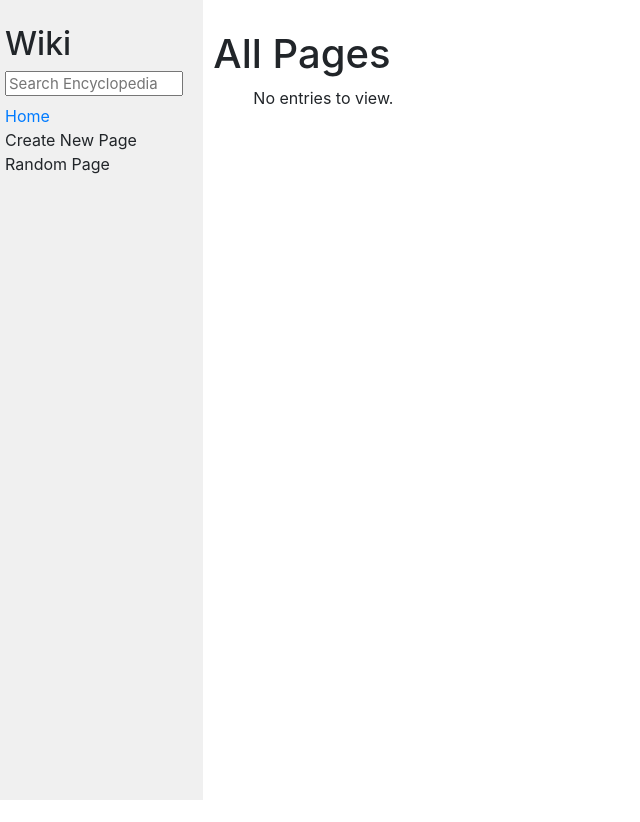
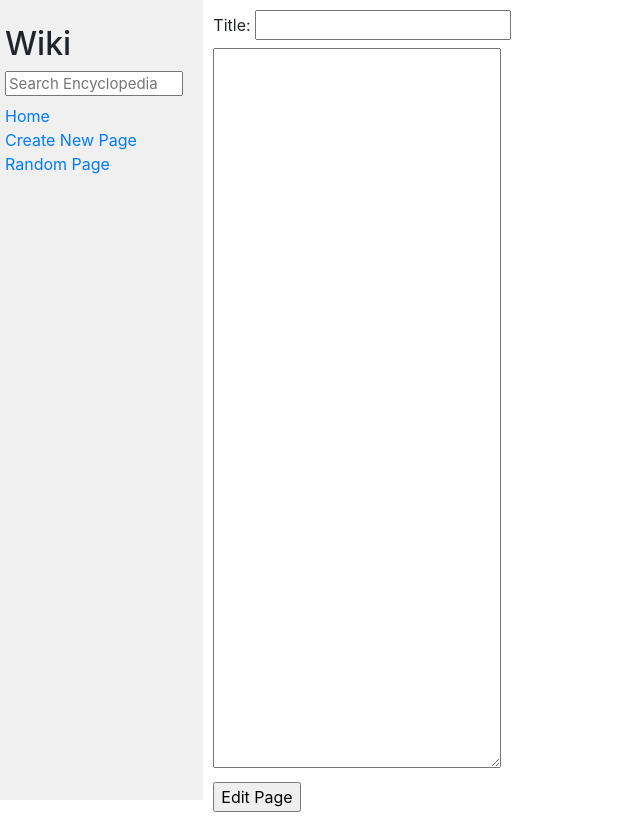
Before and after one commit to patmull/harvard-cs50-beyond, a Django app: page /wiki/new-page in a window 1280 px wide. Shown: the whole page, without its empty margins (0-640 px from the left). Before the commit the page ends 800 px from the top, so only its background shows below. Run offline with Django 4.2, Linux system fonts and the light colour scheme; some libraries are stand-ins or nearby versions.

Commit message:
Small wiki project finsihed. SHowed work with urls, views, Django templates and how to display files containing HTML markup

```diff
--- a/wiki_project/wiki/encyclopedia/templates/encyclopedia/entry-detail.html
+++ b/wiki_project/wiki/encyclopedia/templates/encyclopedia/entry-detail.html
@@ -1,6 +1,7 @@
 {% extends "encyclopedia/layout.html" %}
 
 {% block title %}
+    {{ entry_detail.title }}
 {% endblock %}
 
 {% if error_message %}
@@ -8,6 +9,6 @@
 {% endif %}
 
 {% block body %}
-    <h1>{{ entry_detail.title }}</h1>
-    <p>{{ entry_detail.text }}</p>
+    <p>{{ entry_detail.markdown|safe }}</p>
+    <a href="{% url 'edit_article' entry_detail.title %}">Edit</a>
 {% endblock %}
--- a/wiki_project/wiki/encyclopedia/templates/encyclopedia/layout.html
+++ b/wiki_project/wiki/encyclopedia/templates/encyclopedia/layout.html
@@ -21,10 +21,10 @@
                     <a href="{% url 'index' %}">Home</a>
                 </div>
                 <div>
-                    Create New Page
+                    <a href="{% url 'new_page' %}">Create New Page</a>
                 </div>
                 <div>
-                    Random Page
+                    <a href="{% url 'random_page' %}">Random Page</a>
                 </div>
                 {% block nav %}
                 {% endblock %}
--- /dev/null
+++ b/wiki_project/wiki/encyclopedia/templates/encyclopedia/new-or-edit-page.html
@@ -0,0 +1,29 @@
+{% extends 'encyclopedia/layout.html' %}
+
+{% block body %}
+    {% if error_messages %}
+        {% for error_message in error_messages %}
+            <p style="color:red">{{ error_message }}</p>
+        {% endfor %}
+    {% endif %}
+    <form method="POST" action="{% if article %}{% url 'edit_article' article.title %}{% else %}{% url 'new_page' %}{% endif %}">
+        {% csrf_token %}
+        <label>
+            Title:
+            <input type="text" name="title" value="{% if article %}{{ article.title }}{% endif %}">
+        </label>
+        <br>
+        <label>
+            <textarea name="markdown" rows="35" cols="33">
+                {% if article %}{{ article.markdown }}{% endif %}
+            </textarea>
+        </label>
+        <br>
+        {% if article %}
+            <input type="submit" value="Submit New Page">
+        {% else %}
+            <input type="submit" value="Edit Page">
+        {% endif %}
+
+    </form>
+{% endblock %}
--- a/wiki_project/wiki/encyclopedia/urls.py
+++ b/wiki_project/wiki/encyclopedia/urls.py
@@ -1,10 +1,12 @@
-from django.urls import path, include
+from django.urls import path
 
-import encyclopedia.util
 from . import views
 
 urlpatterns = [
     path('', views.index, name="index"),
-    path('wiki/<str:title>', views.title, name="title"),
-    path('search', views.search_encyclopedia, name='search_encyclopedia')
+    path('wiki/detail/<str:title>', views.title, name="title"),
+    path('wiki/search', views.search_encyclopedia, name='search_encyclopedia'),
+    path('wiki/new-page', views.new_page, name='new_page'),
+    path('wiki/edit-article/<str:title>', views.edit_article, name='edit_article'),
+    path('wiki/random-page', views.random_page, name='random_page')
 ]
--- a/wiki_project/wiki/encyclopedia/util.py
+++ b/wiki_project/wiki/encyclopedia/util.py
@@ -1,5 +1,6 @@
 import re
 
+import markdown2
 from django.core.files.base import ContentFile
 from django.core.files.storage import default_storage
 
@@ -35,3 +36,7 @@ def get_entry(title):
         return f.read().decode("utf-8")
     except FileNotFoundError:
         return None
+
+
+def create_entry_dict(title, markdown, title_key_name='title', markdown_key_name='markdown'):
+    return {title_key_name: title, markdown_key_name: markdown2.markdown(markdown)}
--- a/wiki_project/wiki/encyclopedia/views.py
+++ b/wiki_project/wiki/encyclopedia/views.py
@@ -1,7 +1,12 @@
+import random
+
+from django.http import HttpResponseRedirect
 from django.shortcuts import render
+from django.urls import reverse
 
 import encyclopedia
 from . import util
+from .util import create_entry_dict
 
 
 def index(request):
@@ -12,7 +17,7 @@ def index(request):
 
 def title(request, title):
     entry_text = encyclopedia.util.get_entry(title)
-    entry_detail = {'title': title, 'text': entry_text}
+    entry_detail = create_entry_dict(title, entry_text)
     if entry_text is None:
         return render(request, "encyclopedia/index.html", {
             'error_message': "Error had occurred!"
@@ -29,7 +34,7 @@ def search_encyclopedia(request):
     entry_text = util.get_entry(searched_text)
 
     if entry_text is not None:
-        entry_detail = {'title': searched_text, 'text': entry_text}
+        entry_detail = create_entry_dict(searched_text, entry_text)
         return render(request, "encyclopedia/entry-detail.html",
                       {
                           'entry_detail': entry_detail
@@ -44,3 +49,76 @@ def search_encyclopedia(request):
                       {
                           'search_results': matched_entries
                       })
+
+
+def new_page(request):
+    if request.method == "POST":
+        error_messages = []
+
+        title = request.POST['title']
+        markdown = request.POST['markdown']
+        all_titles = util.list_entries()
+
+        print("all_titles")
+        print(all_titles)
+
+        print("title")
+        print(title)
+
+        if title in all_titles:
+            error_message = "Article with the same title already exists."
+            error_messages.append(error_message)
+            # title already presented in articles
+            return render(request, "encyclopedia/new-or-edit-page.html",
+                          {
+                              'error_messages': error_messages
+                          })
+        else:
+            util.save_entry(title, markdown)
+            return HttpResponseRedirect(reverse('title', args=(title,)))
+
+    if request.method == "GET":
+        return render(request, "encyclopedia/new-or-edit-page.html")
+
+
+def edit_article(request, title):
+    if request.method == "GET":
+        found_entry_markdown = util.get_entry(title)
+
+        entry_detail = create_entry_dict(title, found_entry_markdown)
+
+        if found_entry_markdown is not None:
+            return render(request, "encyclopedia/new-or-edit-page.html",
+                          {
+                              'article': entry_detail
+                          })
+        else:
+            raise ValueError('Found entry is unexpectedly None.')
+
+    if request.method == "POST":
+        markdown = request.POST['markdown']
+        util.save_entry(title, markdown)
+
+        entry_detail = create_entry_dict(title, markdown)
+        return render(request, "encyclopedia/entry-detail.html",
+                      {
+                          'entry_detail': entry_detail
+                      })
+
+
+def random_page(request):
+    if request.method == "GET":
+        all_entries = util.list_entries()
+
+        random_entry_title = all_entries[random.randint(0, len(all_entries)-1)]
+
+        print("random_entry")
+        print(random_entry_title)
+
+        random_entry_markdown = util.get_entry(random_entry_title)
+        random_entry = create_entry_dict(random_entry_title, random_entry_markdown)
+
+        return render(request, "encyclopedia/entry-detail.html",
+                      {
+                          'entry_detail': random_entry
+                      })
```
Also changed, not shown: wiki_project/wiki/entries/C#.md (added, +2 -0 lines).
